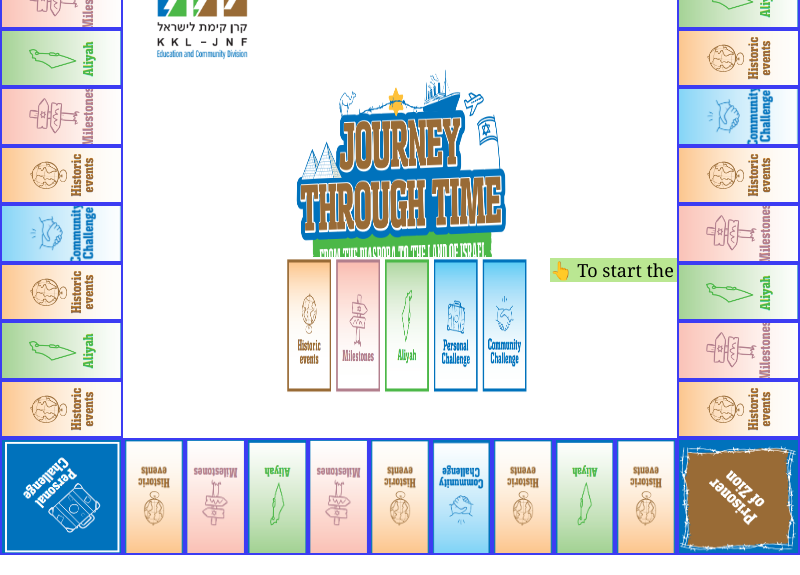
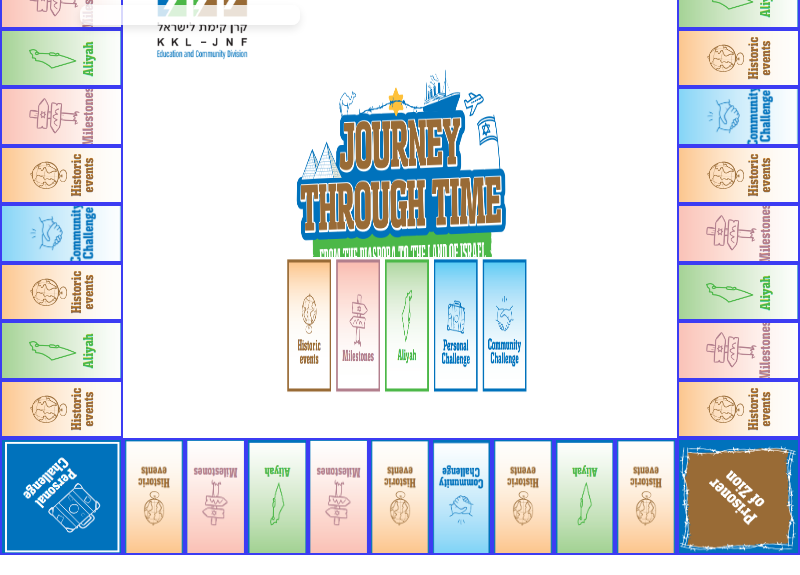
Before and after one commit to diasporaGame/gameEnglish, an Electron app: page play-group.html in a window 800 px wide. Shown: the part 225-800 px from the top of the page. Drawn offline with Linux system fonts and the light colour scheme.

Commit message:
Update play.css

```diff
--- a/play.css
+++ b/play.css
@@ -62,6 +62,14 @@
     box-shadow: 0 2px 4px rgba(0, 0, 0, 0.1);
     cursor: pointer;
 
+}
+.timer-press {
+    font-family: 'Cambria';
+    font-size: large;
+    background-color: #bae792;
+    position: absolute;
+    top: -200px;
+    right: 30px;
 }
 
 
@@ -619,4 +627,18 @@
     border: 2px solid #218838;
 }
 
-/* // */
+#player-order-message {
+    position: absolute;
+    top: -150px;
+    left: 80px; /* המרחק מהצד הימני */
+    width: 200px; /* רוחב תיבת ההודעה */
+    background-color: rgba(255, 255, 255, 0.8); /* רקע לבן שקוף */
+    padding: 10px; /* ריווח פנימי */
+    border-radius: 8px; /* פינות מעוגלות */
+    box-shadow: 0 4px 8px rgba(0, 0, 0, 0.1); /* הצללה */
+    font-family: 'Arial', sans-serif; /* גופן */
+    font-size: 18px; /* גודל הטקסט */
+    color: #333; /* צבע הטקסט */
+    z-index: 10; /* מיקום עליון יחסית לשאר האלמנטים */
+    text-align: center; /* יישור לימין */
+}
```
